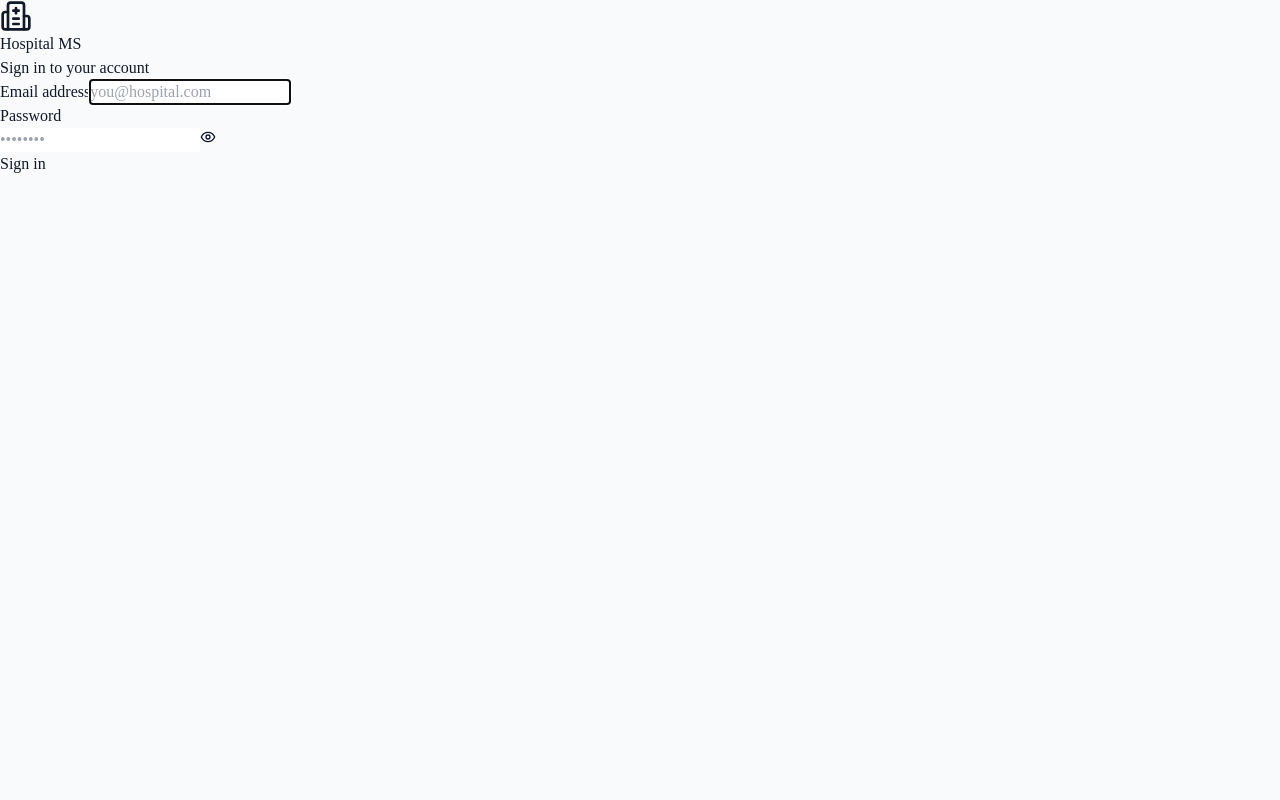
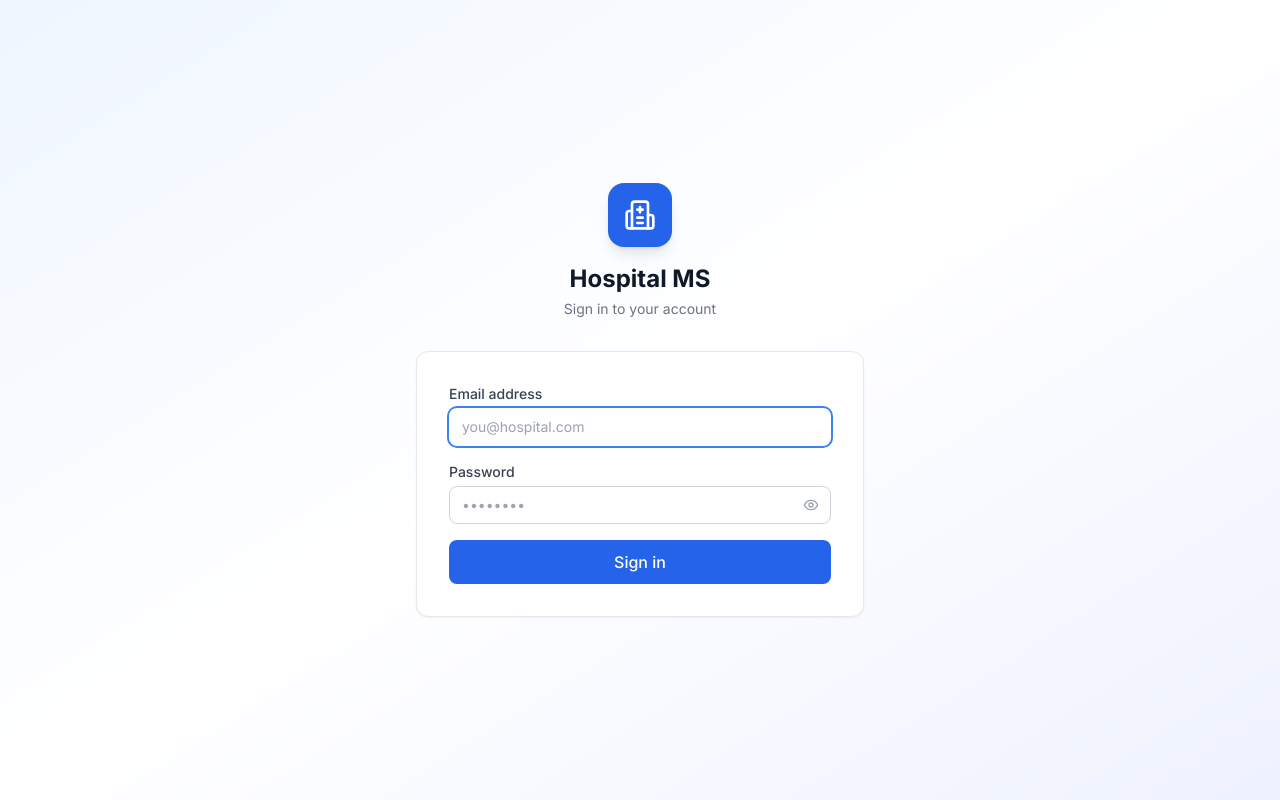
Before and after one commit to beejay437/hospital-ms, a Next.js app in the folder frontend/: page /login in a window 1280 px wide. Built offline with nearby package versions, Linux system fonts and the light colour scheme; no server answers.

Commit message:
Update Tailwind CSS content paths for configuration

```diff
--- a/frontend/tailwind.config.js
+++ b/frontend/tailwind.config.js
@@ -1,9 +1,10 @@
 /** @type {import('tailwindcss').Config} */
 module.exports = {
   content: [
-    './src/pages/**/*.{js,ts,jsx,tsx,mdx}',
-    './src/components/**/*.{js,ts,jsx,tsx,mdx}',
-    './src/app/**/*.{js,ts,jsx,tsx,mdx}',
+    './app/**/*.{js,ts,jsx,tsx,mdx}',
+    './components/**/*.{js,ts,jsx,tsx,mdx}',
+    './context/**/*.{js,ts,jsx,tsx,mdx}',
+    './lib/**/*.{js,ts,jsx,tsx,mdx}',
   ],
   theme: {
     extend: {
```
